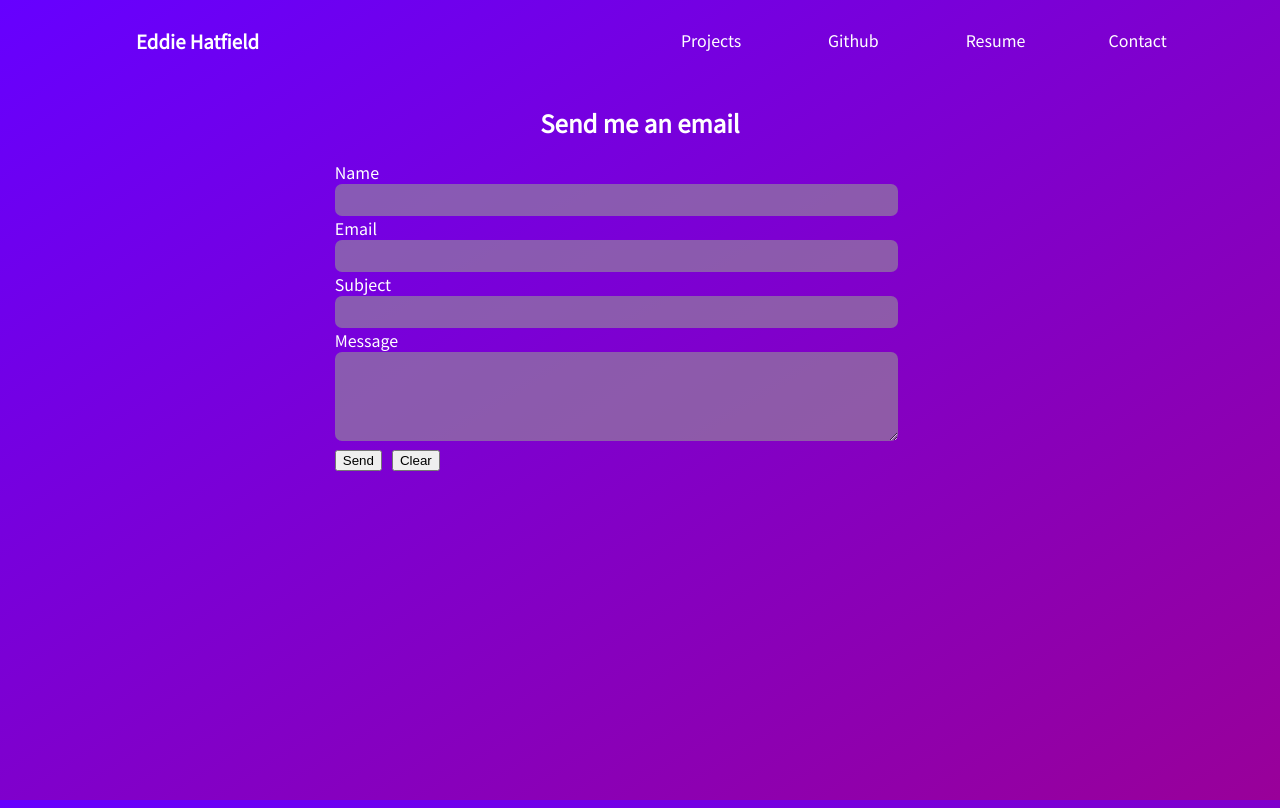
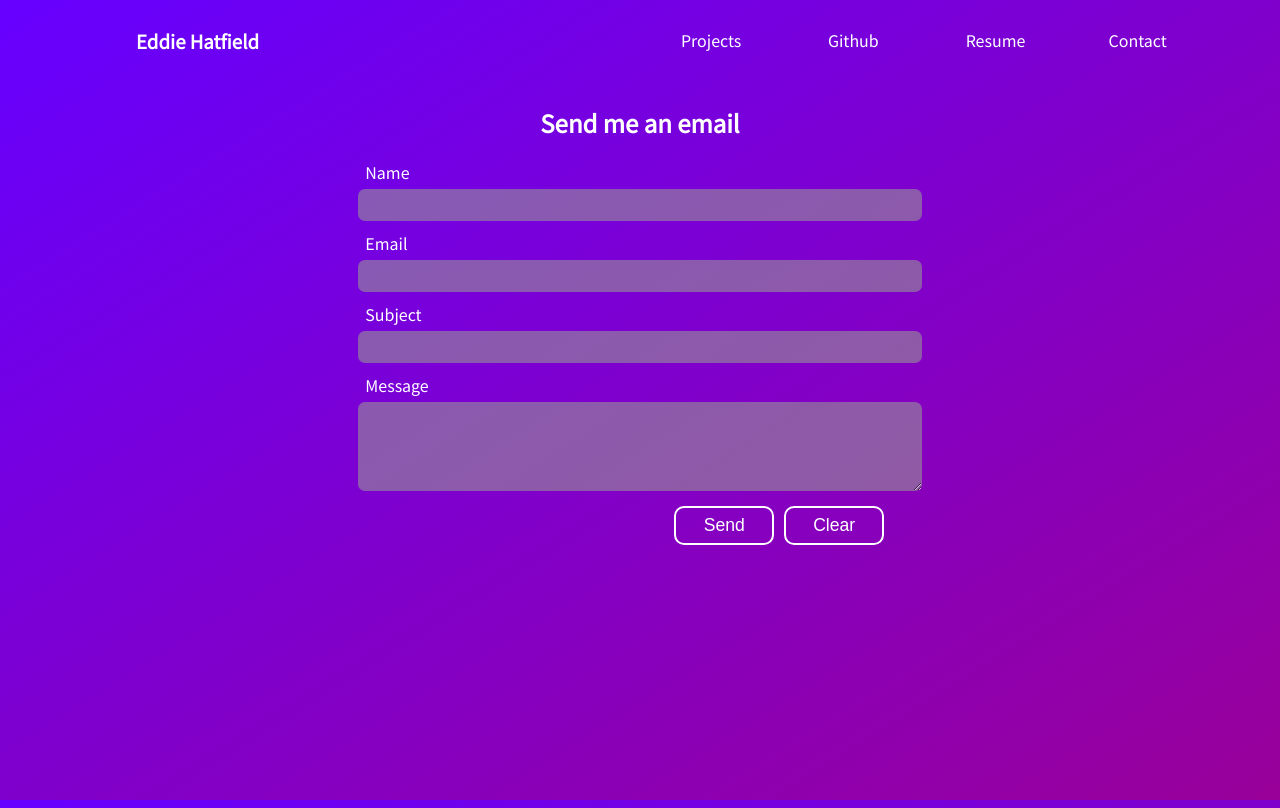
Before and after one commit to e-hat/e-hat.github.io, a Gatsby site: page /contact in a window 1280 px wide. Built offline with nearby package versions, Linux system fonts and the light colour scheme; Gatsby itself is replaced by a stand-in of ours.

Commit message:
added styling to buttons

```diff
--- a/src/pages/contact.css
+++ b/src/pages/contact.css
@@ -1,10 +1,15 @@
-form {
-}
-
 .form-content {
     width: 70%;
     min-width: 406px;
     margin: auto;
+    text-align: center;
+}
+
+.input-label {
+    text-align: left !important;
+    width: 90%;
+    margin: auto;
+    margin-bottom: 5px;
 }
 
 .form-input {
@@ -16,7 +21,8 @@ form {
     font-size: 1.0em;
     border-radius: 7px;
     padding: 7px;
-    margin: auto !important;
+    margin-left: auto;
+    margin-right: auto;
 }
 
 .form-input:focus {
@@ -34,6 +40,27 @@ form {
     text-align: center;
 }
 
+.button-container {
+    width: 90%;
+    text-align: right !important;
+}
+
 .form-button {
+    padding: 7px;
+    border-radius: 10px;
+    border: 2px solid white;
+    font-size: 1.1em;
+    background-color: transparent;
+    color: white;
+    width: 100px;
+    transition: background-color 0.2s linear;
+}
 
+.form-button:hover {
+    background-color: rgba(150, 150, 150, 0.6);
+    cursor: pointer;
 }
+
+.form-button:focus {
+    outline: none !important;
+}
--- a/src/pages/contact.js
+++ b/src/pages/contact.js
@@ -10,32 +10,30 @@ class ContactPage extends React.Component {
                 <section className="form-content">
                     <h1 className="contact-title">Send me an email</h1>
                     <form method="post" action="#">
-                        <label className="label">
-                            Name
-                        <br />
+                        <label>
+                            <div className="input-label">Name</div>
                         <input type="text" name="name" id="name" className="form-input"/>
                         </label>
                         <br />
                         <label>
-                            Email
-                        <br />
+                            <div className="input-label">Email</div>
                         <input type="email" name="email" id="email" className="form-input"/>
                         </label>
                         <br />
                         <label>
-                            Subject
-                        <br />
+                            <div className="input-label">Subject</div>
                         <input type="text" name="subject" id="subject" className="form-input"/>
                         </label>
                         <br />
                         <label>
-                            Message
-                        <br />
+                            <div className="input-label">Message</div>
                         <textarea name="message" id="message" rows="5" className="form-input"/>
                         </label>
                         <br />
-                        <button type="submit" id="submit" className="submit form-button">Send</button>
-                        <input type="reset" value="Clear" className="form-button"/>
+                        <div className="button-container">
+                            <button type="submit" id="submit" className="submit form-button">Send</button>
+                            <input type="reset" value="Clear" className="form-button"/>
+                        </div>
                     </form>
                 </section>
             </Layout>
```
